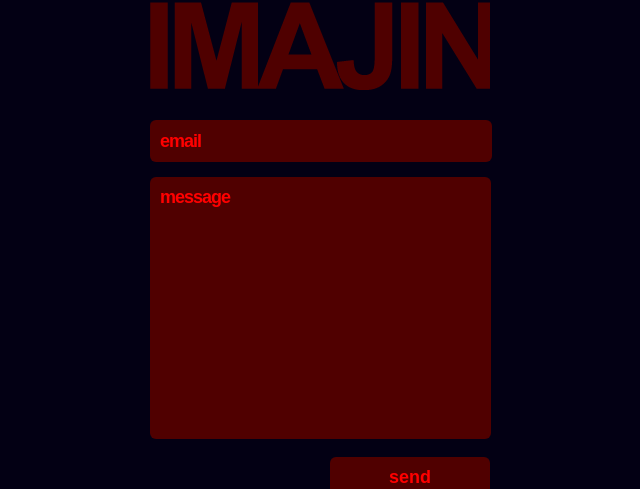
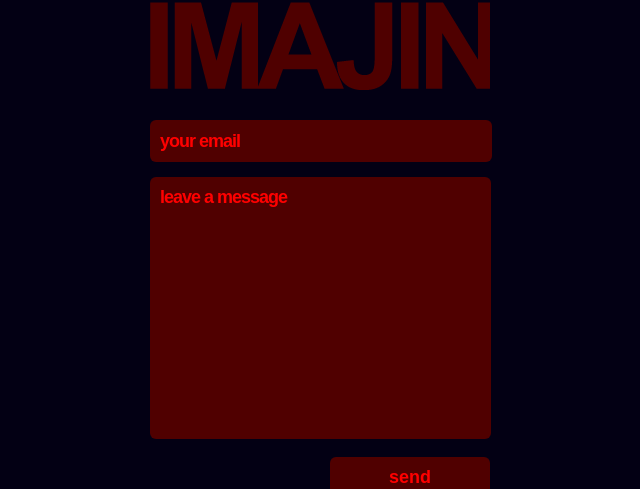
Before and after one commit to xxBkxx/imajin.media, a website: page app/index.html at #/home in a window 1280 px wide. Shown: the part 140-629 px from the top of the page, without its empty margins (320-960 px from the left). Drawn offline with Linux system fonts and the light colour scheme.

Commit message:
placeholder

```diff
--- a/app/site/partials/form.html
+++ b/app/site/partials/form.html
@@ -9,7 +9,7 @@
 					type="email"
 					name='txtEmail'
 					class="email-input"
-					placeholder="email"
+					placeholder="your email"
 					ng-model='ctrl.email'
 					required>
 					</li>
@@ -22,7 +22,7 @@
 							</div>
 						</div>
 					</li>
-					<li><textarea class='email-txta' placeholder="message" ng-model='ctrl.message'></textarea>
+					<li><textarea class='email-txta' placeholder="leave a message" ng-model='ctrl.message'></textarea>
 					</li>
 					<li ><img class="loader" src="assets/img/loading.gif"><button ng-disabled='contactFrm.$invalid  === true' ng-click="ctrl.sendEmail()" class='frm-button' ng-class="{'disabled-class':contactFrm.$invalid}">send</button></li>
 				</ul>
```
